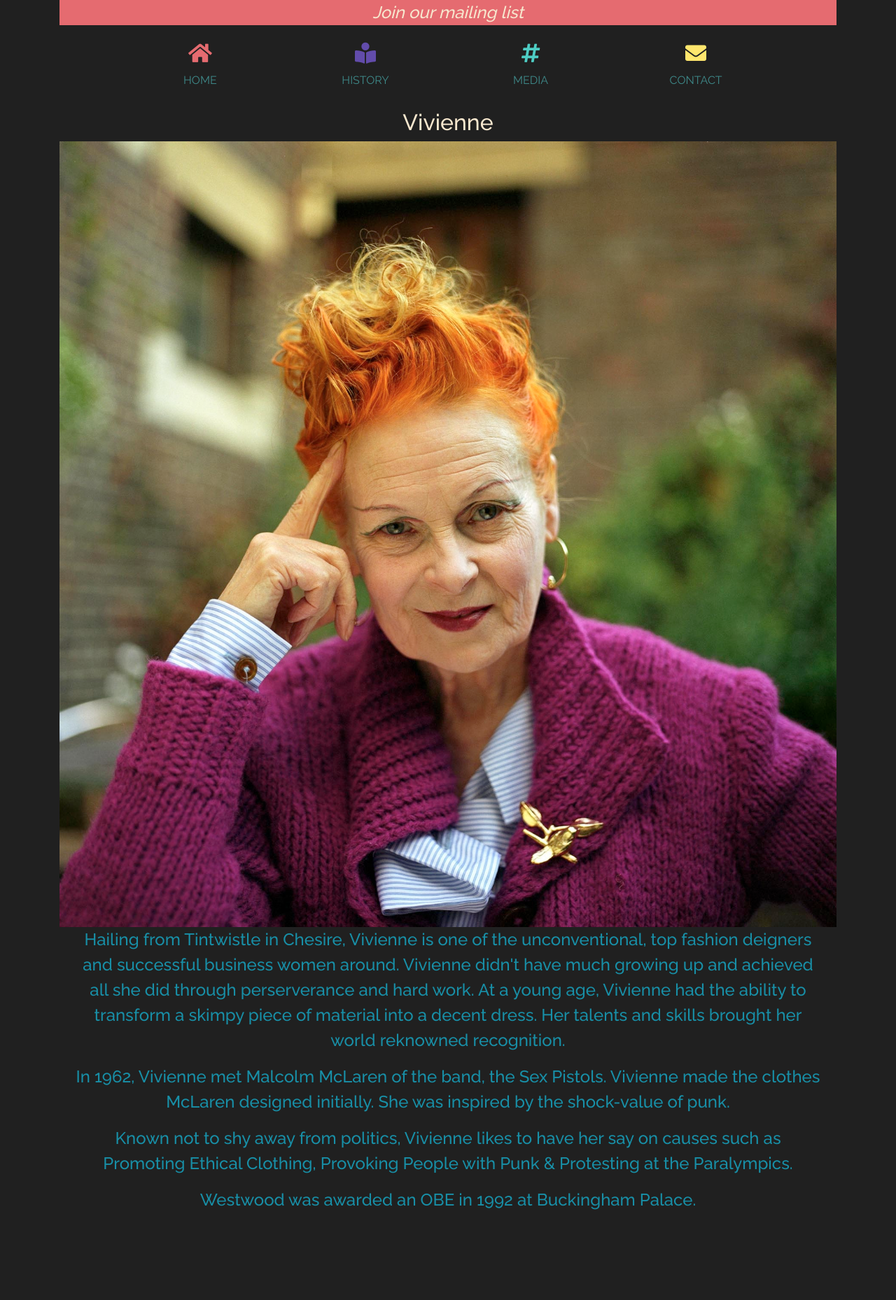
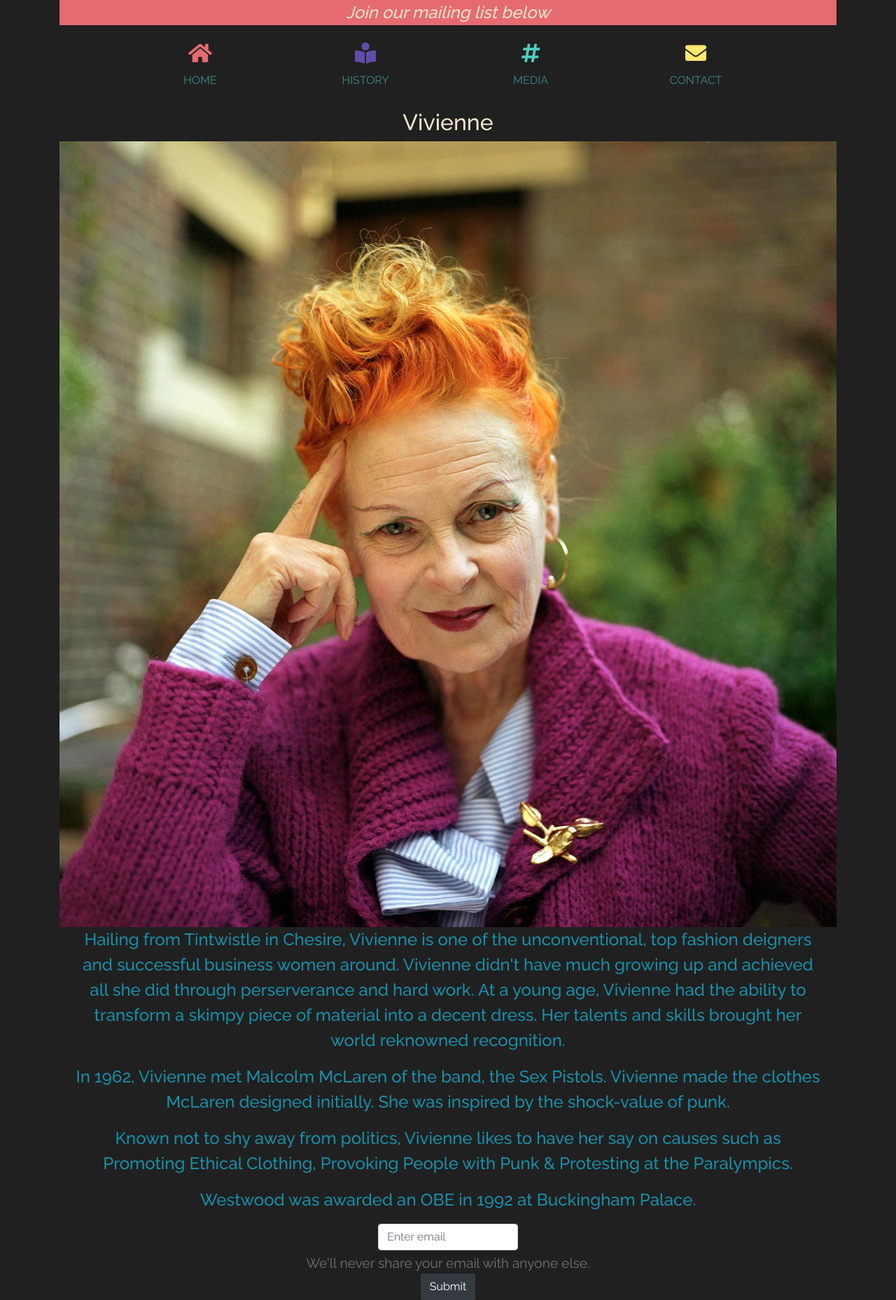
Before and after one commit to Code-Institute-Submissions/VivienneWestwood, a plain HTML site: page history.html in a window 1280 px wide. Shown: the whole page at 70% size. Before the commit the page ends 1749 px from the top, so only its background shows below. Drawn offline with nearby package versions, Linux system fonts and the light colour scheme.

Commit message:
adding content

```diff
--- a/history.html
+++ b/history.html
@@ -12,7 +12,7 @@
      <body>
        <div class="container">
          <div class="row no-gutters">
-            <div class="col-12 background-history text-center"><em>Join our mailing list</em></div>
+            <div class="col-12 background-history text-center"><em>Join our mailing list below</em></div>
             <div class="col">
                 <ul id="nav" class="list-inline menucontainer mb-0">
                     <li class="col-s-4 list-inline-item ui-menu-color-home menuitem">
@@ -38,5 +38,11 @@
         <p class="history-color">Known not to shy away from politics, Vivienne likes to have her say on causes such as Promoting Ethical Clothing, Provoking People with Punk & Protesting at the Paralympics.</p>
         <p class="history-color">Westwood was awarded an OBE in 1992 at Buckingham Palace.</p>
     </div>
+       <form>
+        <input type="email" class="form-control" id="InputEmail1" aria-describedby="emailHelp" placeholder="Enter email">
+          <small id="emailHelp" class="form-text text-muted">We'll never share your email with anyone else.</small>
+          </div>
+        <button type="submit" class="btn btn-dark">Submit</button>
+    </form>
 </body>
 </html>
```
Also changed, not shown: index.html (+7 -1 lines), media.html (+7 -4 lines).
